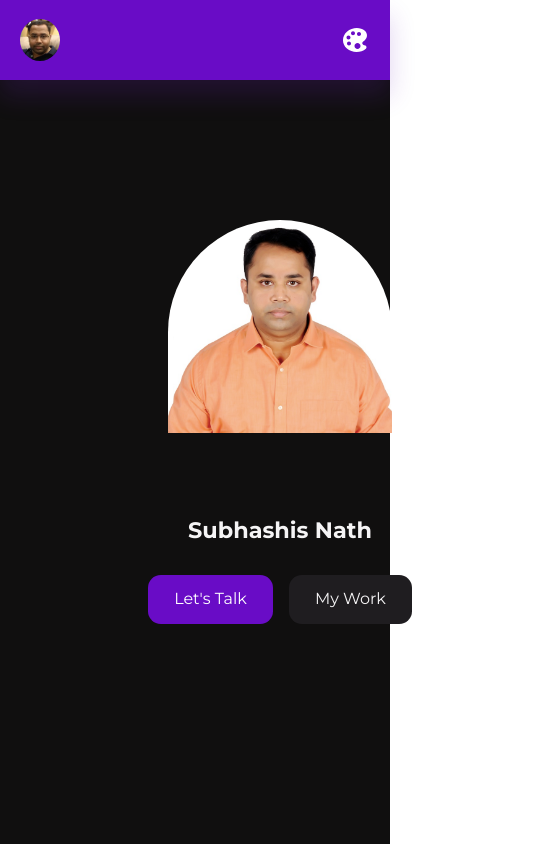
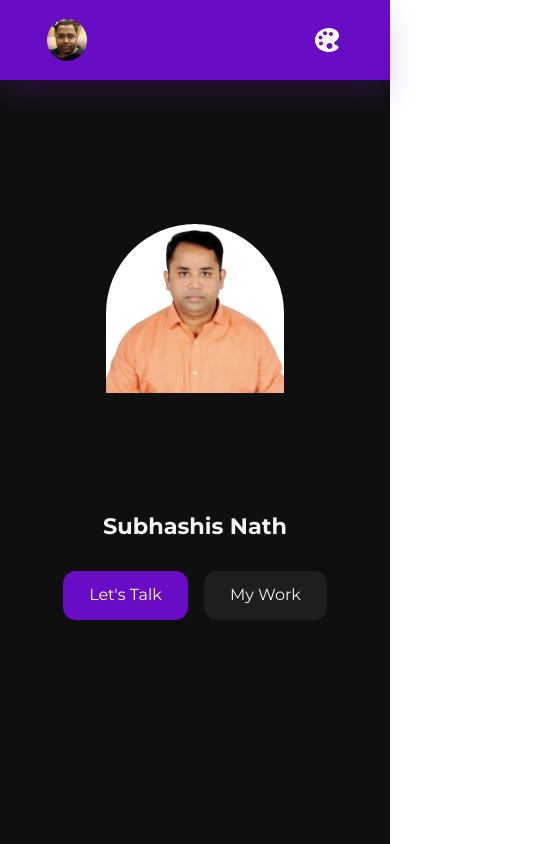
Before and after one commit to subha81788/personal-portfolio, a React (Create React App) app: page / in a window 390 px wide. Shown: the top 844 px of the page, 560 px wide, since content can reach past the window. Built offline with nearby package versions, Linux system fonts and the light colour scheme.

Commit message:
Fixed the styling for the first page to render correctly on mobile phones and tablets

```diff
--- a/src/index.css
+++ b/src/index.css
@@ -21,8 +21,9 @@
     --color-dark: hsl(var(--primary-hue), 5%, var(--dark-lightness));
 
     /* GENERAL CONTAINER VARIABLES */
-    --container-width-lg: 76%;
-    --container-width-md: 90%;
+    --container-width-lg: 90%;
+    --container-width-md: 76%;
+    --container-width-sm: 60%;
 
     /* BORDER RADIUS VARIABLES */
     --border-radius-1: 1.2rem;
@@ -42,16 +43,6 @@ body {
     line-height: 1.6;
     font-size: 0.9rem;
 }
-
-
-
-
-
-
-
-
-
-
 
 /* THEME change using react */
 main.color-1 {
@@ -88,13 +79,6 @@ main {
     color: var(--color-dark);
     --color-primary: hsl(var(--primary-hue), 89%, 41%);
 }
-
-
-
-
-
-
-
 
 /* GENERAL CONTAINER CLASS */
 .container {
@@ -241,10 +225,6 @@ img {
     }
 }
 
-
-
-
-
 /* MEDIA QUERIES (phones) */
 @media screen and (max-width: 600px) {
     h1 {
--- a/src/sections/header/header.css
+++ b/src/sections/header/header.css
@@ -20,17 +20,10 @@ header {
     border-radius: 9rem 9rem 2rem 2rem;
     overflow: hidden;
     padding-bottom: 0;
-    margin-bottom: 1rem;
+    margin-bottom: 0.5rem;
 }
 
 .header__container h3 {
-    width: 35rem;
-    text-align: center;
-    margin: 0.6rem 0 2rem;
-}
-
-.header__container p {
-    width: 35rem;
     text-align: center;
     margin: 0.6rem 0 2rem;
 }
@@ -67,7 +60,7 @@ header {
 }
 
 
-/* MEDIA QUERIES (tablets) */
+/* MEDIA QUERIES (desktops) */
 @media screen and (max-width: 1024px) {
     header {
         margin-top: 0;
@@ -78,6 +71,10 @@ header {
 
 /* MEDIA QUERIES (tablets) */
 @media screen and (max-width: 600px) {
+    .header__container {
+        width: var(--container-width-md);
+    }
+
     .header__profile {
         width: 14rem;
         height: 17rem;
@@ -85,12 +82,19 @@ header {
         max-height: 35vh;
     }
 
-    .header__container p {
+    /* .header__container p {
         width: 100%;
-    }
+    } */
 
     .header__cta {
         gap: 1rem;
+    }
+}
+
+/* MEDIA QUERIES (phones) */
+@media screen and (max-width: 480px) {
+    .header__container {
+        width: var(--container-width-sm);
     }
 
     .header__socials {
```
